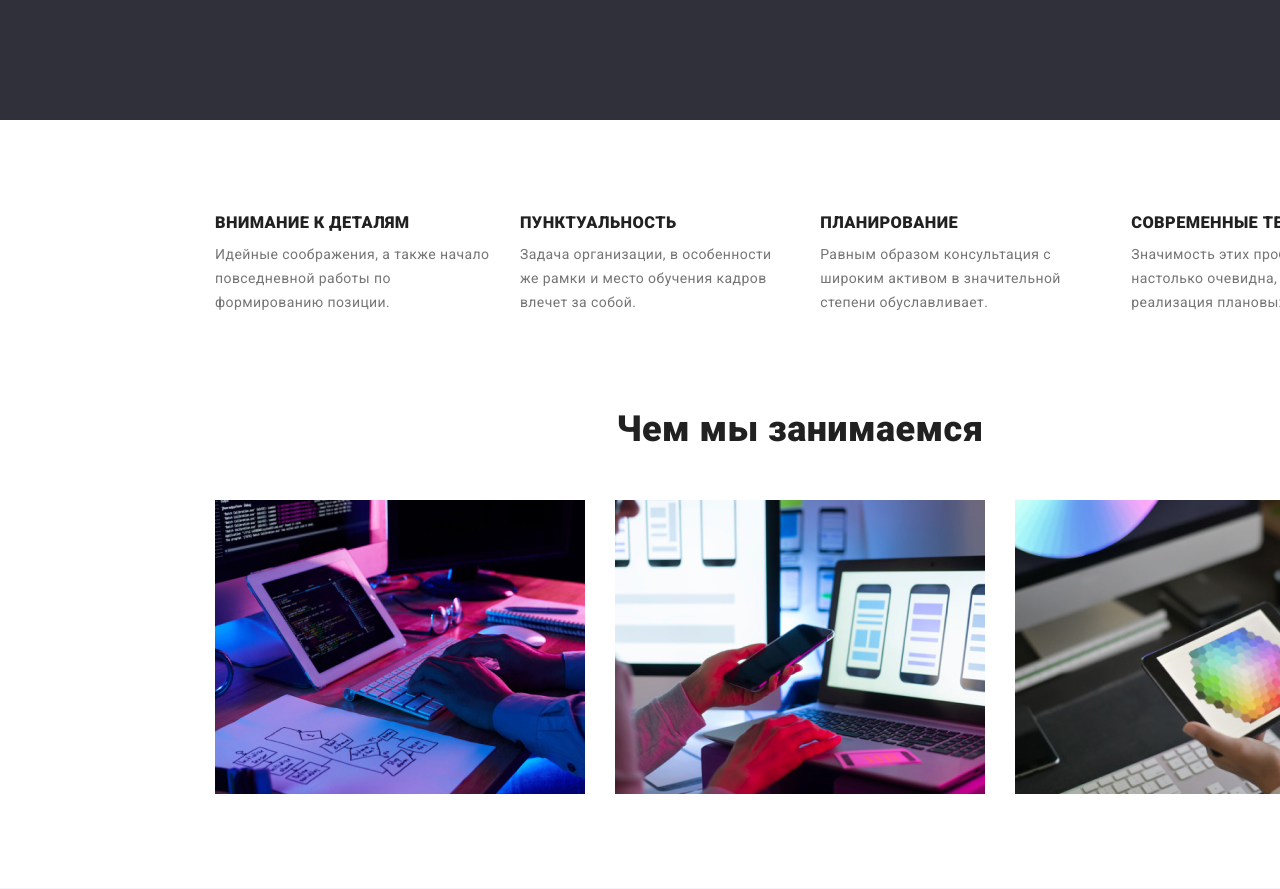
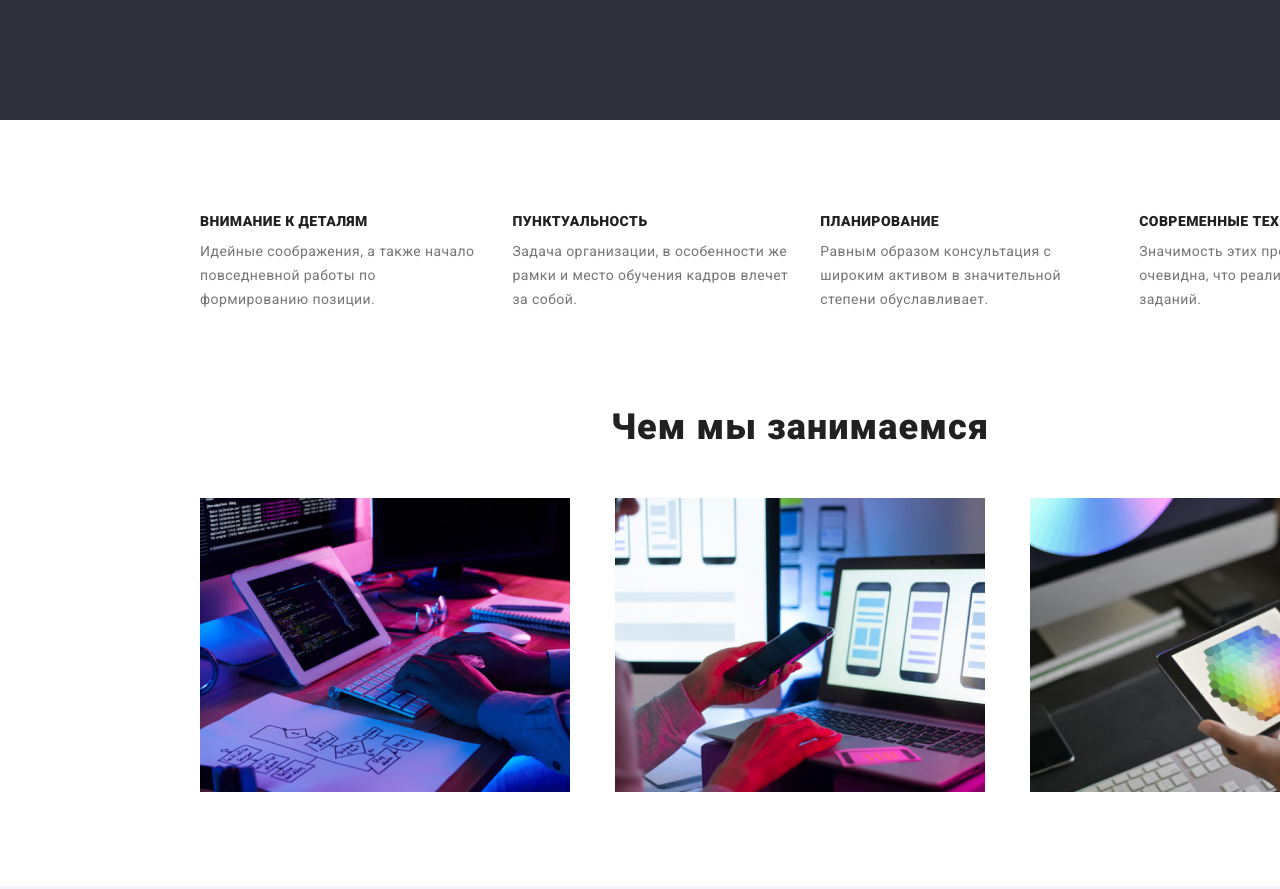
Before and after one commit to vip-master/goit-markup-hw-03, a plain HTML site: page index.html in a window 1280 px wide. Shown: the part 560-1449 px from the top of the page. Drawn offline with Linux system fonts and the light colour scheme.

Commit message:
the.last

```diff
--- a/css/positioning/base.css
+++ b/css/positioning/base.css
@@ -30,9 +30,9 @@ address,
 }
 
 .centrion {
-    width: 73.125%;
-    margin: auto;
-    padding: 94px 0 94px 0;
+    width: 1200px;
+    margin: 0 auto;
+    padding: 0 15xp;
 }
 
 .textcard {
--- a/css/positioning/portfolio.css
+++ b/css/positioning/portfolio.css
@@ -1,3 +1,7 @@
+section {
+    padding: 94px 0 94px 0;
+}
+
 ul.buttons {
     justify-content: center;
     column-gap: 8px;
--- a/css/positioning/studio.css
+++ b/css/positioning/studio.css
@@ -14,8 +14,12 @@
     margin-top: 10px;
 }
 
-.photos {
-    margin-top: 94px;
+section:not(.hero) {
+    padding: 94px 0 94px 0;
+}
+
+section.work {
+    padding-bottom: 0;
 }
 
 main ul {
--- a/css/styles/base.css
+++ b/css/styles/base.css
@@ -5,7 +5,6 @@
 */
 
 :root {
-    /* --coca-cola: 100vw; */
     --color-accent: #2196F3;
     --color-text: #757575;
     --color-headlight: #212121;
@@ -31,7 +30,13 @@ address {
     font-style: unset;
 }
 
-body {
+body,
+h1,
+h2,
+h3,
+h4,
+h5,
+h6 {
     font-family: Roboto, sans-serif;
     font-style: normal;
     font-weight: normal;
--- a/index.html
+++ b/index.html
@@ -45,8 +45,8 @@
             <a href="">Заказать услугу</a>
 
         </section>
-        <div class="centrion">
-            <section class="work">
+        <section class="work">
+            <div class="centrion">
                 <h2 class="disable">Наши ценности</h2>
                 <ul>
                     <li>
@@ -66,16 +66,18 @@
                         <p>Значимость этих проблем настолько очевидна, что реализация плановых заданий.</p>
                     </li>
                 </ul>
-            </section>
-            <section class="photos">
+            </div>
+        </section>
+        <section class="photos">
+            <div class="centrion">
                 <h2 class="super">Чем мы занимаемся</h2>
                 <ul>
                     <li><img src="./images/studio/img1.jpg" alt="Програмирование"></li>
                     <li><img src="./images/studio/img2.jpg" alt="Смартфон в руке"></li>
                     <li><img src="./images/studio/img3.jpg" alt="Рисование на планшете"></li>
                 </ul>
-            </section>
-        </div>
+            </div>
+        </section>
         <section class="team">
             <div class="centrion">
                 <h2 class="super">Наша команда</h2>
```
